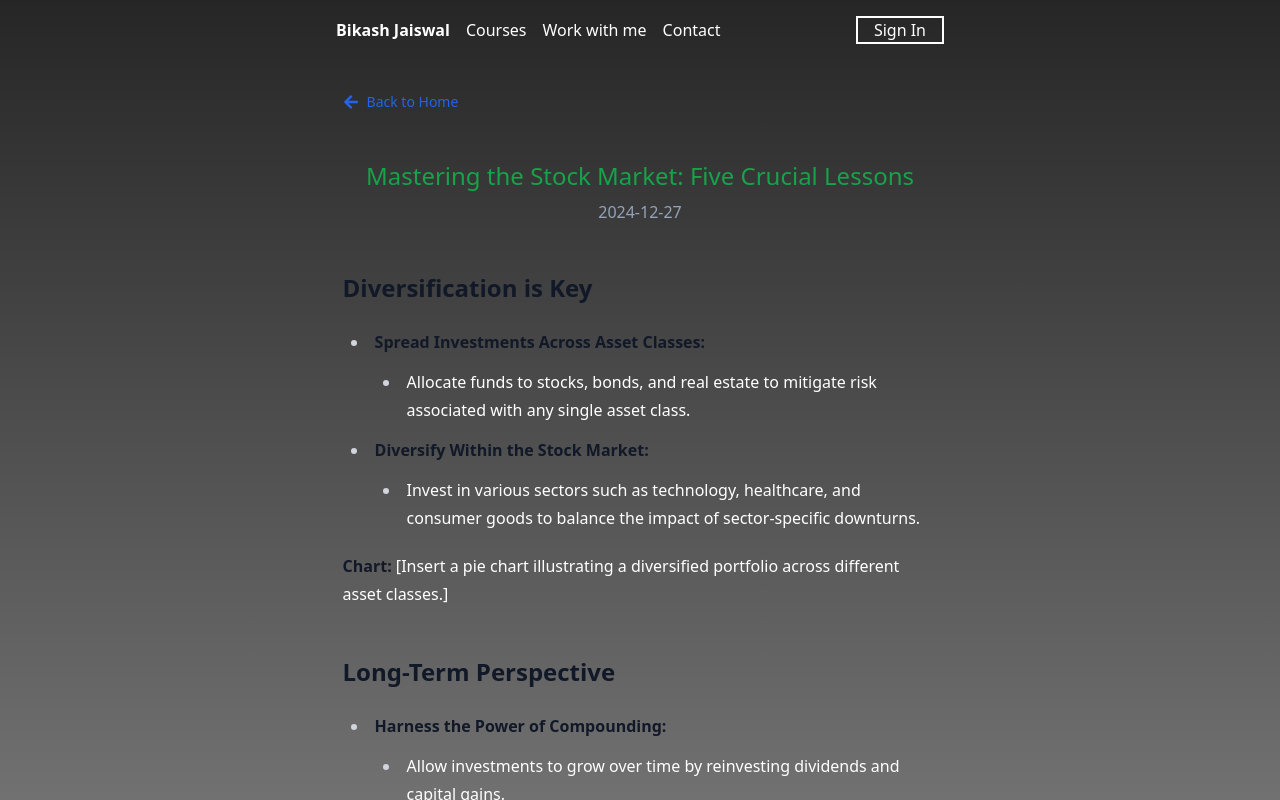
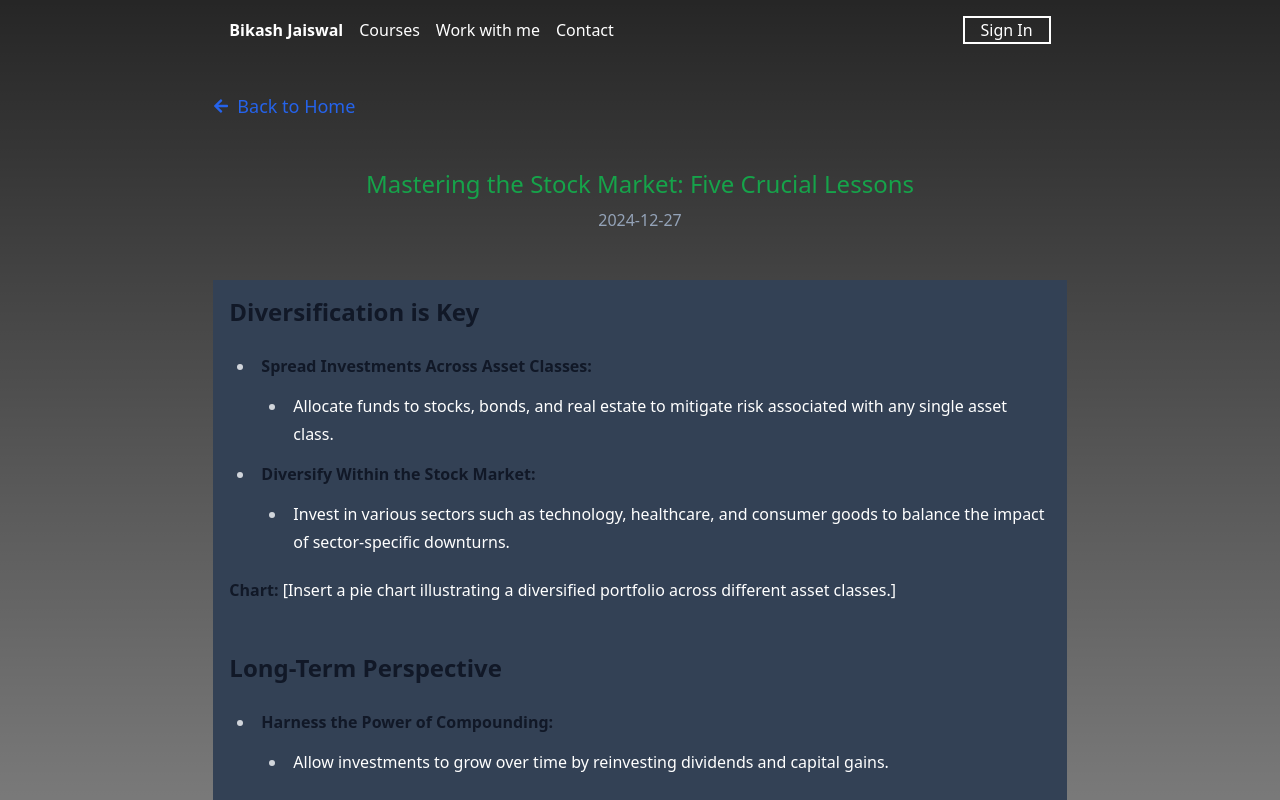
Before and after one commit to bikash-jaiswal/bikash-jaiswal.github.io, a Next.js app: page /blog/5-lessons-for-stock-market-investor in a window 1280 px wide. Shown: the top 800 px of the page. Built offline with nearby package versions, Linux system fonts and the light colour scheme.

Commit message:
change layout

```diff
--- a/app/blog/[slug]/page.jsx
+++ b/app/blog/[slug]/page.jsx
@@ -26,16 +26,16 @@ const postDetails = ({ params }) => {
   const postid = params.slug;
   const post = getPostContent(postid);
   return (
-    <div className="w-max mx-auto mt-8">
+    <div className="mt-8">
       <Link href="/" className="flex items-center text-blue-600 ">
         <FaArrowLeft className="mr-2" />
-        <p className="text-sm ">Back to Home</p>
+        <p className="text-lg ">Back to Home</p>
       </Link>
-       <div className="my-12 text-center">
+       <div className="my-12 text-center ">
         <h1 className="text-2xl text-green-600">{post.data.title}</h1>
         <p className="text-slate-400 mt-2">{post.data.date}</p>
       </div>
-      <article className="my-4 prose dark:prose-invert text-white">
+      <article className="min-w-full prose dark:prose-invert text-white p-4 bg-slate-700 ">
         <ReactMarkdown remarkPlugins={[gfm]}>
           {post.content}
         </ReactMarkdown>
--- a/app/blog/page.jsx
+++ b/app/blog/page.jsx
@@ -23,7 +23,7 @@ const BlogPage = () => {
   return (
   <div className="">
     <div className="font-bold text-white p-4 text-center">Recent Blogs</div>
-    <div className="p-4"> {postPreviews}</div>
+    <div className="p-4 min-h-full"> {postPreviews}</div>
   </div>
   )};
 
--- a/app/layout.js
+++ b/app/layout.js
@@ -13,7 +13,7 @@ export default function RootLayout({ children }) {
   return (
     <html lang="en" className="">
       <body className="flex flex-col md:flex-row bg-neutral-800">
-        <side className="flex-none w-3/12">
+        <side className="flex-none w-2/12">
           {/* Sidebar content */}
         </side>
         <main className="flex-grow ">
@@ -21,7 +21,7 @@ export default function RootLayout({ children }) {
           {children}
           {/* <Footer /> */}
         </main>
-        <side className="flex-none w-3/12">
+        <side className="flex-none w-2/12">
           {/* Another sidebar content */}
         </side>
       </body>
--- a/app/page.js
+++ b/app/page.js
@@ -4,7 +4,7 @@ import BlogPage from './blog/page'
 
 export default function Home() {
   return (
-    <main className="flex min-h-screen flex-col">
+    <main className="flex flex-col">
       <IntroWithImage />
       <BlogPage />
     </main>
```
